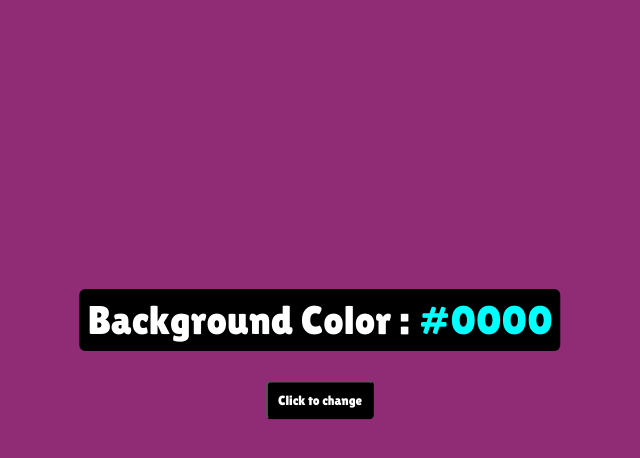
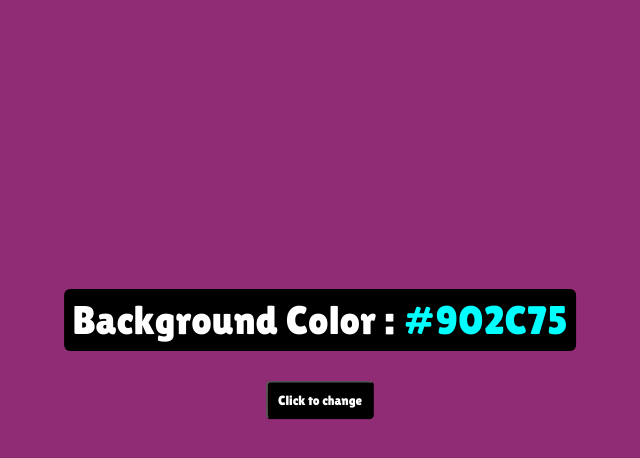
Before and after one commit to a-yousefi1/Color-Flipper, a plain HTML site: page index.html in a window 1280 px wide. Both pictures are taken after a click on the button "Click to change". Shown: the whole page, without its empty margins (320-960 px from the left). Drawn offline with Linux system fonts and the light colour scheme.

Commit message:
change span tag by clicking on button

```diff
--- a/index.html
+++ b/index.html
@@ -13,7 +13,7 @@
     <link rel="stylesheet" href="./style.css" />
   </head>
   <body>
-    <p class="centered-object">Background Color : <span>#0000</span></p>
+    <p class="centered-object">Background Color : <span id="color_code">#ffff</span></p>
 
     <button onclick="click_to_change()" class="centered-object">Click to change</button>
 
--- a/script.js
+++ b/script.js
@@ -8,6 +8,8 @@ function random_color() {
 }
 
 function click_to_change() {
+    let element = document.getElementById("color_code");
     var randomColor = random_color();
     document.body.style.backgroundColor = randomColor;
+    element.textContent = randomColor
 }
--- a/style.css
+++ b/style.css
@@ -37,5 +37,6 @@ button{
 }
 
 button:hover {
-
+    background-color: rgb(34, 34, 34);
+    border-color: white;
 }
```
